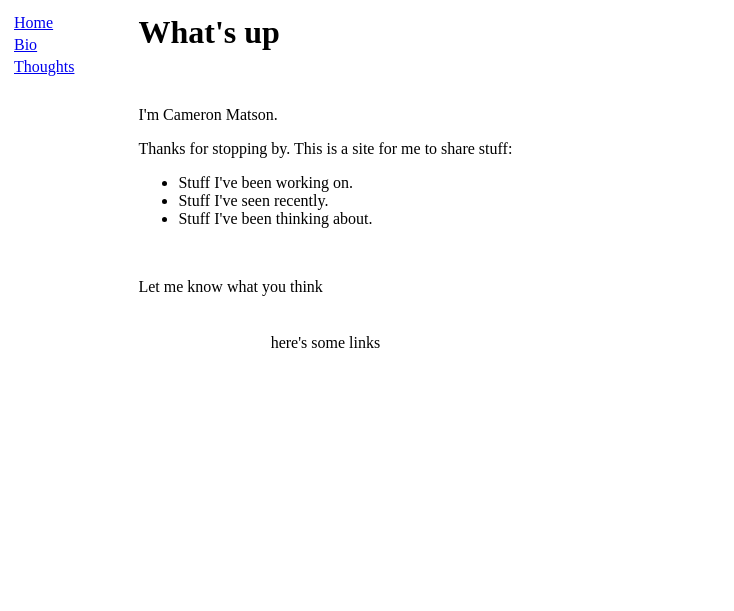
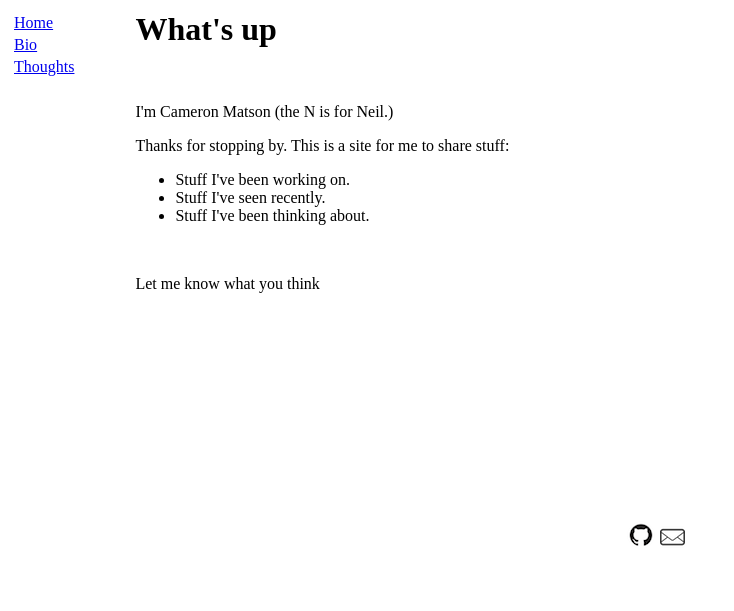
Before and after one commit to ncmatson/ncmatson, a Flask app: page / in a window 1280 px wide. Shown: the top 611 px of the page, without its empty margins (0-734 px from the left). Run offline with Flask 2, Linux system fonts and the light colour scheme.

Commit message:
clean up and images

```diff
--- a/app/static/blog.css
+++ b/app/static/blog.css
@@ -4,7 +4,7 @@
 }
 
 #footer{
-  text-align: center;
+  text-align: right;
 }
 
 a:active{
--- a/app/templates/base.html
+++ b/app/templates/base.html
@@ -1,16 +1,17 @@
 <html>
   <head>
     {% if title %}
-    <title>{{ title }} - microblog</title>
+    <title> {{ title }} </title>
     {% else %}
-    <title>Welcome to microblog</title>
+    <title>ncmatson</title>
     {% endif %}
+    <link href="{{ url_for('static', filename='img/favicon.ico') }}"
+          rel="shortcut icon" type="image/x-icon" />
     <link rel="stylesheet" href="{{ url_for('static', filename = 'blog.css') }}">
-</head>
   </head>
   <body>
     <table id="wrapper">
-      <tr valign="top" height = 600px>
+      <tr valign="top" height = 500px>
         <td>
           <table id="nav">
             <tr>
@@ -25,21 +26,17 @@
           </table>
         </td>
         <td id="spacer"></td>
-        <td id=content width = 550px>
-          <table>
-            <tr>
-              <td>{% block content %}{% endblock %}</td>
-            </tr>
-            <tr id="footer">
-              <td>
-                <br>
-                <p>here's some links</p>
-                <br>
-              </td>
-            </tr>
-          </table>
+        <td id="content" width = 550px>
+          {% block content %}{% endblock %}
         </td>
       </tr>
+      <tr id="footer" height = 50px>
+        <td colspan="3" valign="middle">
+          <a href="http://github.com/ncmatson"><img src="{{ url_for('static', filename = 'img/GitHub-Mark.png')}}"></a>
+          <a href="mailto:cmatson@smu.edu"><img src="{{ url_for('static', filename = 'img/mail-128.png') }}"></a>
+        </td>
+      </tr>
+
     </table>
   </body>
 </html>
--- a/app/templates/bio.html
+++ b/app/templates/bio.html
@@ -7,4 +7,6 @@
   at Southern Methodist University in Dallas, Texas.  Rather than
   list all the things I do there, I'll just let you read
   <a target="_blank" href="{{ url_for('static', filename = 'CameronMatsonResume.pdf') }}">this.</a>
+</p>
+
 {% endblock %}
--- a/app/templates/index.html
+++ b/app/templates/index.html
@@ -3,7 +3,7 @@
 
 <h1>What's up</h1>
 <br>
-<p>I'm Cameron Matson.</p>
+<p>I'm Cameron Matson (the N is for Neil.)</p>
 <p>Thanks for stopping by.  This is a site for me to share stuff:</p>
 <ul>
   <li>Stuff I've been working on.</li>
--- a/app/templates/log_base.html
+++ b/app/templates/log_base.html
@@ -1,7 +1,9 @@
 {% extends "base.html" %}
 
 {% block content %}
-  {%block log%}
-  {%endblock%}
+  {% block log %}
+  {% endblock %}
+
   <a href="{{ url_for('thoughts') }}" id="back">back</a>
+
 {% endblock %}
--- a/app/views.py
+++ b/app/views.py
@@ -5,10 +5,9 @@ import os
 @app.route('/')
 @app.route('/index/')
 def index():
-    user = {'nickname': 'Cameron','age':21}  # fake user
     return render_template('index.html',
-                            title = 'home',
-                            user = user)
+                            title = 'Home',
+                            )
 
 
 @app.route('/bio/')
@@ -27,4 +26,7 @@ def thoughts():
 
 @app.route('/thoughts/<log>')
 def logs(log):
-    return render_template('logs/'+log)
+    log_title = log.replace('.html','')
+    return render_template('logs/'+log,
+                            title = log_title
+                            )
```
Also changed, not shown: app/static/img/GitHub-Mark.png (added), app/static/img/favicon.ico (added), app/static/img/mail-128.png (added), 1 other file.
